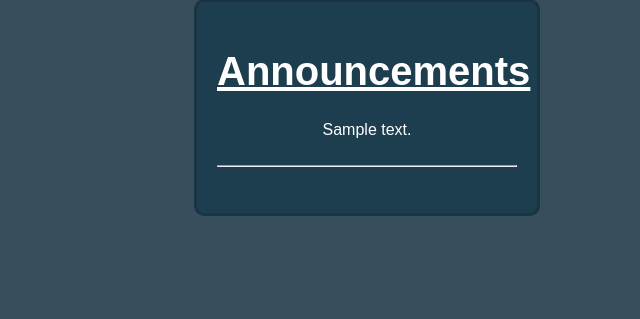
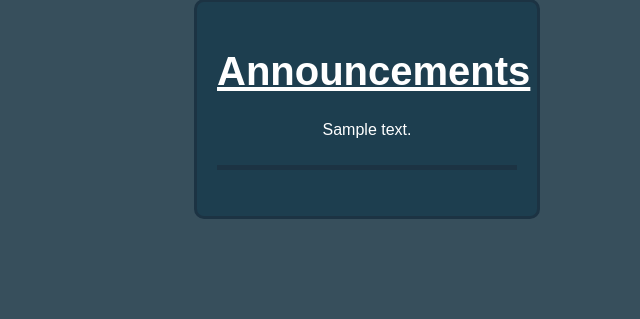
Before and after one commit to TemiTemi22/ITSrProject, a PHP site: page /employeeHome.php in a window 1280 px wide. Shown: the part 606-925 px from the top of the page, without its empty margins (640-1280 px from the left). Before the commit the page ends 822 px from the top, so only its background shows below. Run offline with PHP 8.4, Linux system fonts and the light colour scheme; the visitor is signed in with stand-in values (Sample User, id 1); tables that the repository leaves empty or names only in its code hold one stand-in row (values such as "Sample post").

Commit message:
Update style.css

```diff
--- a/style.css
+++ b/style.css
@@ -192,3 +192,9 @@ input[type="text"], input[type="tel"], input[type="number"]{
   padding-left: 5px !important;
   border-radius: 10px !important;
 }
+
+hr{
+  height: 5px;
+  background-color: #1c3343;
+  border: none;
+}
```
